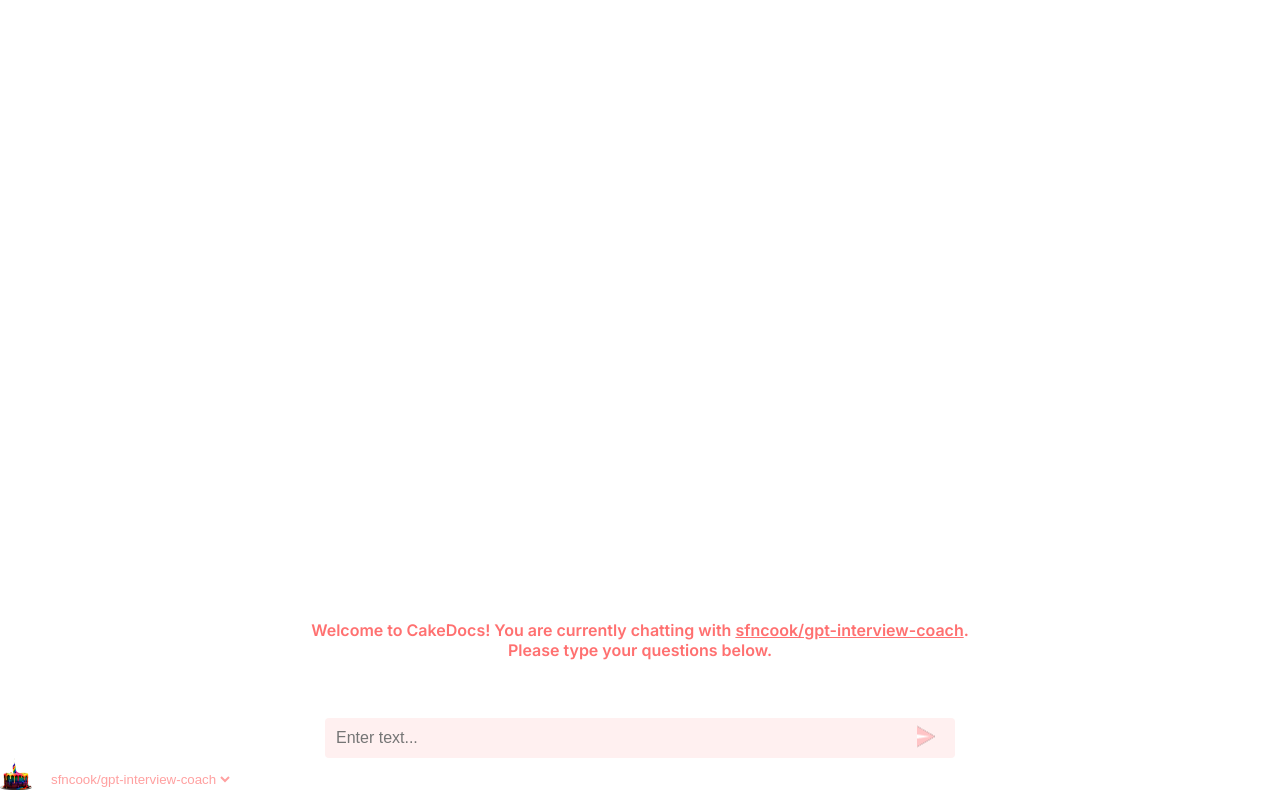
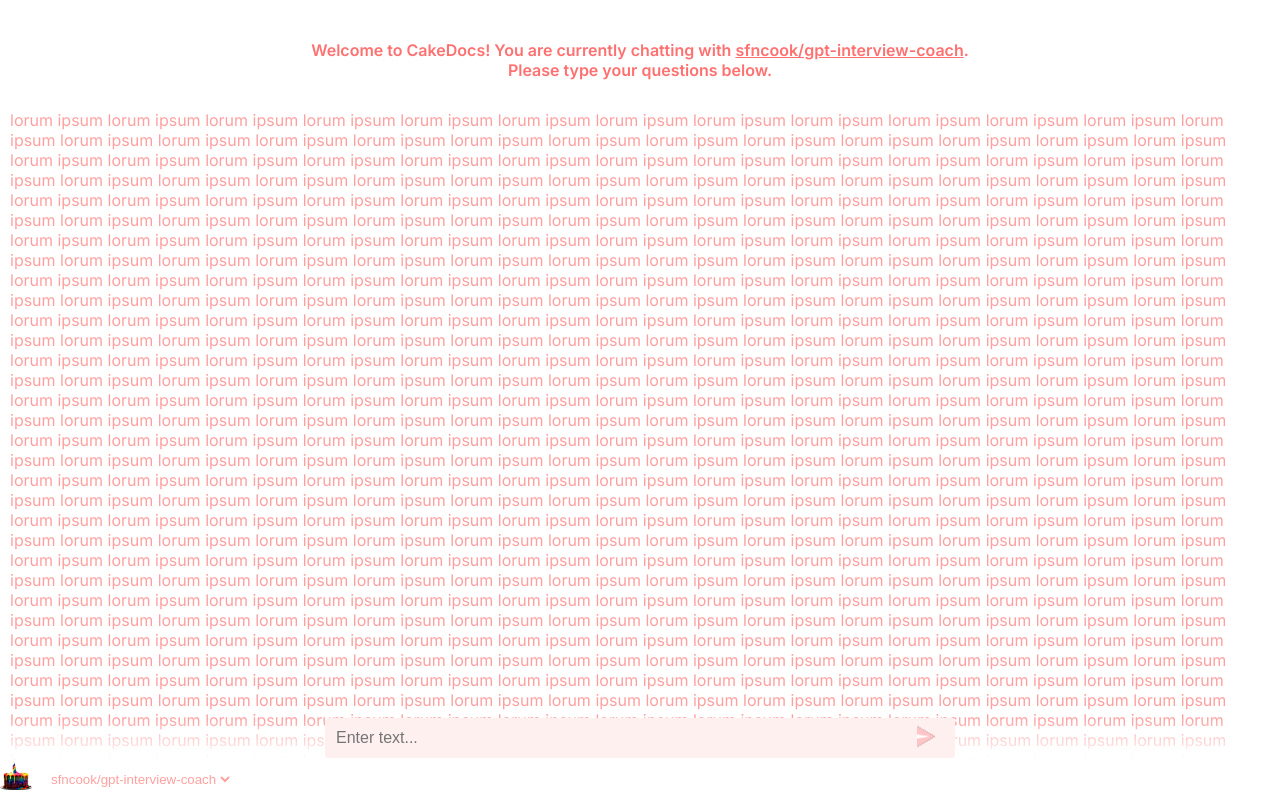
Before and after one commit to sfncook/cakedocs-web-ui, a Next.js app: page / in a window 1280 px wide. Shown: the top 798 px of the page. Built offline with nearby package versions, Linux system fonts and the light colour scheme.

Commit message:
Footer gradient

```diff
--- a/components/ChatMessagesContainer.js
+++ b/components/ChatMessagesContainer.js
@@ -9,7 +9,77 @@
   return (
     <div className={styles.chatMessagesContainer}>
       <ChatMessage msg={welcomeMsg} role='system' />
-      {msgs && msgs.map((msg, index) => (<ChatMessage key={index} msg={msg.msg} role={msg.role} />))}
+      lorum ipsum lorum ipsum lorum ipsum lorum ipsum lorum ipsum lorum ipsum lorum ipsum lorum ipsum
+      lorum ipsum lorum ipsum lorum ipsum lorum ipsum lorum ipsum lorum ipsum lorum ipsum lorum ipsum
+      lorum ipsum lorum ipsum lorum ipsum lorum ipsum lorum ipsum lorum ipsum lorum ipsum lorum ipsum
+      lorum ipsum lorum ipsum lorum ipsum lorum ipsum lorum ipsum lorum ipsum lorum ipsum lorum ipsum
+      lorum ipsum lorum ipsum lorum ipsum lorum ipsum lorum ipsum lorum ipsum lorum ipsum lorum ipsum
+      lorum ipsum lorum ipsum lorum ipsum lorum ipsum lorum ipsum lorum ipsum lorum ipsum lorum ipsum
+      lorum ipsum lorum ipsum lorum ipsum lorum ipsum lorum ipsum lorum ipsum lorum ipsum lorum ipsum
+      lorum ipsum lorum ipsum lorum ipsum lorum ipsum lorum ipsum lorum ipsum lorum ipsum lorum ipsum
+      lorum ipsum lorum ipsum lorum ipsum lorum ipsum lorum ipsum lorum ipsum lorum ipsum lorum ipsum
+      lorum ipsum lorum ipsum lorum ipsum lorum ipsum lorum ipsum lorum ipsum lorum ipsum lorum ipsum
+      lorum ipsum lorum ipsum lorum ipsum lorum ipsum lorum ipsum lorum ipsum lorum ipsum lorum ipsum
+      lorum ipsum lorum ipsum lorum ipsum lorum ipsum lorum ipsum lorum ipsum lorum ipsum lorum ipsum
+      lorum ipsum lorum ipsum lorum ipsum lorum ipsum lorum ipsum lorum ipsum lorum ipsum lorum ipsum
+      lorum ipsum lorum ipsum lorum ipsum lorum ipsum lorum ipsum lorum ipsum lorum ipsum lorum ipsum
+      lorum ipsum lorum ipsum lorum ipsum lorum ipsum lorum ipsum lorum ipsum lorum ipsum lorum ipsum
+      lorum ipsum lorum ipsum lorum ipsum lorum ipsum lorum ipsum lorum ipsum lorum ipsum lorum ipsum
+      lorum ipsum lorum ipsum lorum ipsum lorum ipsum lorum ipsum lorum ipsum lorum ipsum lorum ipsum
+      lorum ipsum lorum ipsum lorum ipsum lorum ipsum lorum ipsum lorum ipsum lorum ipsum lorum ipsum
+      lorum ipsum lorum ipsum lorum ipsum lorum ipsum lorum ipsum lorum ipsum lorum ipsum lorum ipsum
+      lorum ipsum lorum ipsum lorum ipsum lorum ipsum lorum ipsum lorum ipsum lorum ipsum lorum ipsum
+      lorum ipsum lorum ipsum lorum ipsum lorum ipsum lorum ipsum lorum ipsum lorum ipsum lorum ipsum
+      lorum ipsum lorum ipsum lorum ipsum lorum ipsum lorum ipsum lorum ipsum lorum ipsum lorum ipsum
+      lorum ipsum lorum ipsum lorum ipsum lorum ipsum lorum ipsum lorum ipsum lorum ipsum lorum ipsum
+      lorum ipsum lorum ipsum lorum ipsum lorum ipsum lorum ipsum lorum ipsum lorum ipsum lorum ipsum
+      lorum ipsum lorum ipsum lorum ipsum lorum ipsum lorum ipsum lorum ipsum lorum ipsum lorum ipsum
+      lorum ipsum lorum ipsum lorum ipsum lorum ipsum lorum ipsum lorum ipsum lorum ipsum lorum ipsum
+      lorum ipsum lorum ipsum lorum ipsum lorum ipsum lorum ipsum lorum ipsum lorum ipsum lorum ipsum
+      lorum ipsum lorum ipsum lorum ipsum lorum ipsum lorum ipsum lorum ipsum lorum ipsum lorum ipsum
+      lorum ipsum lorum ipsum lorum ipsum lorum ipsum lorum ipsum lorum ipsum lorum ipsum lorum ipsum
+      lorum ipsum lorum ipsum lorum ipsum lorum ipsum lorum ipsum lorum ipsum lorum ipsum lorum ipsum
+      lorum ipsum lorum ipsum lorum ipsum lorum ipsum lorum ipsum lorum ipsum lorum ipsum lorum ipsum
+      lorum ipsum lorum ipsum lorum ipsum lorum ipsum lorum ipsum lorum ipsum lorum ipsum lorum ipsum
+      lorum ipsum lorum ipsum lorum ipsum lorum ipsum lorum ipsum lorum ipsum lorum ipsum lorum ipsum
+      lorum ipsum lorum ipsum lorum ipsum lorum ipsum lorum ipsum lorum ipsum lorum ipsum lorum ipsum
+      lorum ipsum lorum ipsum lorum ipsum lorum ipsum lorum ipsum lorum ipsum lorum ipsum lorum ipsum
+      lorum ipsum lorum ipsum lorum ipsum lorum ipsum lorum ipsum lorum ipsum lorum ipsum lorum ipsum
+      lorum ipsum lorum ipsum lorum ipsum lorum ipsum lorum ipsum lorum ipsum lorum ipsum lorum ipsum
+      lorum ipsum lorum ipsum lorum ipsum lorum ipsum lorum ipsum lorum ipsum lorum ipsum lorum ipsum
+      lorum ipsum lorum ipsum lorum ipsum lorum ipsum lorum ipsum lorum ipsum lorum ipsum lorum ipsum
+      lorum ipsum lorum ipsum lorum ipsum lorum ipsum lorum ipsum lorum ipsum lorum ipsum lorum ipsum
+      lorum ipsum lorum ipsum lorum ipsum lorum ipsum lorum ipsum lorum ipsum lorum ipsum lorum ipsum
+      lorum ipsum lorum ipsum lorum ipsum lorum ipsum lorum ipsum lorum ipsum lorum ipsum lorum ipsum
+      lorum ipsum lorum ipsum lorum ipsum lorum ipsum lorum ipsum lorum ipsum lorum ipsum lorum ipsum
+      lorum ipsum lorum ipsum lorum ipsum lorum ipsum lorum ipsum lorum ipsum lorum ipsum lorum ipsum
+      lorum ipsum lorum ipsum lorum ipsum lorum ipsum lorum ipsum lorum ipsum lorum ipsum lorum ipsum
+      lorum ipsum lorum ipsum lorum ipsum lorum ipsum lorum ipsum lorum ipsum lorum ipsum lorum ipsum
+      lorum ipsum lorum ipsum lorum ipsum lorum ipsum lorum ipsum lorum ipsum lorum ipsum lorum ipsum
+      lorum ipsum lorum ipsum lorum ipsum lorum ipsum lorum ipsum lorum ipsum lorum ipsum lorum ipsum
+      lorum ipsum lorum ipsum lorum ipsum lorum ipsum lorum ipsum lorum ipsum lorum ipsum lorum ipsum
+      lorum ipsum lorum ipsum lorum ipsum lorum ipsum lorum ipsum lorum ipsum lorum ipsum lorum ipsum
+      lorum ipsum lorum ipsum lorum ipsum lorum ipsum lorum ipsum lorum ipsum lorum ipsum lorum ipsum
+      lorum ipsum lorum ipsum lorum ipsum lorum ipsum lorum ipsum lorum ipsum lorum ipsum lorum ipsum
+      lorum ipsum lorum ipsum lorum ipsum lorum ipsum lorum ipsum lorum ipsum lorum ipsum lorum ipsum
+      lorum ipsum lorum ipsum lorum ipsum lorum ipsum lorum ipsum lorum ipsum lorum ipsum lorum ipsum
+      lorum ipsum lorum ipsum lorum ipsum lorum ipsum lorum ipsum lorum ipsum lorum ipsum lorum ipsum
+      lorum ipsum lorum ipsum lorum ipsum lorum ipsum lorum ipsum lorum ipsum lorum ipsum lorum ipsum
+      lorum ipsum lorum ipsum lorum ipsum lorum ipsum lorum ipsum lorum ipsum lorum ipsum lorum ipsum
+      lorum ipsum lorum ipsum lorum ipsum lorum ipsum lorum ipsum lorum ipsum lorum ipsum lorum ipsum
+      lorum ipsum lorum ipsum lorum ipsum lorum ipsum lorum ipsum lorum ipsum lorum ipsum lorum ipsum
+      lorum ipsum lorum ipsum lorum ipsum lorum ipsum lorum ipsum lorum ipsum lorum ipsum lorum ipsum
+      lorum ipsum lorum ipsum lorum ipsum lorum ipsum lorum ipsum lorum ipsum lorum ipsum lorum ipsum
+      lorum ipsum lorum ipsum lorum ipsum lorum ipsum lorum ipsum lorum ipsum lorum ipsum lorum ipsum
+      lorum ipsum lorum ipsum lorum ipsum lorum ipsum lorum ipsum lorum ipsum lorum ipsum lorum ipsum
+      lorum ipsum lorum ipsum lorum ipsum lorum ipsum lorum ipsum lorum ipsum lorum ipsum lorum ipsum
+      lorum ipsum lorum ipsum lorum ipsum lorum ipsum lorum ipsum lorum ipsum lorum ipsum lorum ipsum
+      lorum ipsum lorum ipsum lorum ipsum lorum ipsum lorum ipsum lorum ipsum lorum ipsum lorum ipsum
+      lorum ipsum lorum ipsum lorum ipsum lorum ipsum lorum ipsum lorum ipsum lorum ipsum lorum ipsum
+      lorum ipsum lorum ipsum lorum ipsum lorum ipsum lorum ipsum lorum ipsum lorum ipsum lorum ipsum
+      lorum ipsum lorum ipsum lorum ipsum lorum ipsum lorum ipsum lorum ipsum lorum ipsum lorum ipsum
+      lorum ipsum lorum ipsum lorum ipsum lorum ipsum lorum ipsum lorum ipsum lorum ipsum lorum ipsum
+        {msgs && msgs.map((msg, index) => (<ChatMessage key={index} msg={msg.msg} role={msg.role} />))}
     </div>
   );
 };
--- a/pages/api/query.js
+++ b/pages/api/query.js
@@ -7,7 +7,8 @@
     "msgs": req.body.msgs,
   }
   // console.log(JSON.stringify(body))
-  await fetch("https://us-central1-cook-250617.cloudfunctions.net/llm/query_llm", {
+  // await fetch("https://us-central1-cook-250617.cloudfunctions.net/llm/query_llm", {
+  await fetch("http://127.0.0.1:5000/llm/query_llm", {
     method: "POST",
     headers: {
       "Content-Type": "application/json",
--- a/styles/FooterContainer.module.css
+++ b/styles/FooterContainer.module.css
@@ -1,5 +1,4 @@
 .footerContainer {
-  background-color: transparent;
   position: fixed;
   width: 100%;
   bottom: 0;
@@ -8,6 +7,7 @@
   flex-direction: column;
   justify-content: flex-end;
   align-items: center;
+  background: linear-gradient(to bottom, transparent, white 50%);
 }
 .footerContainer2 {
   width: 100%;
```
